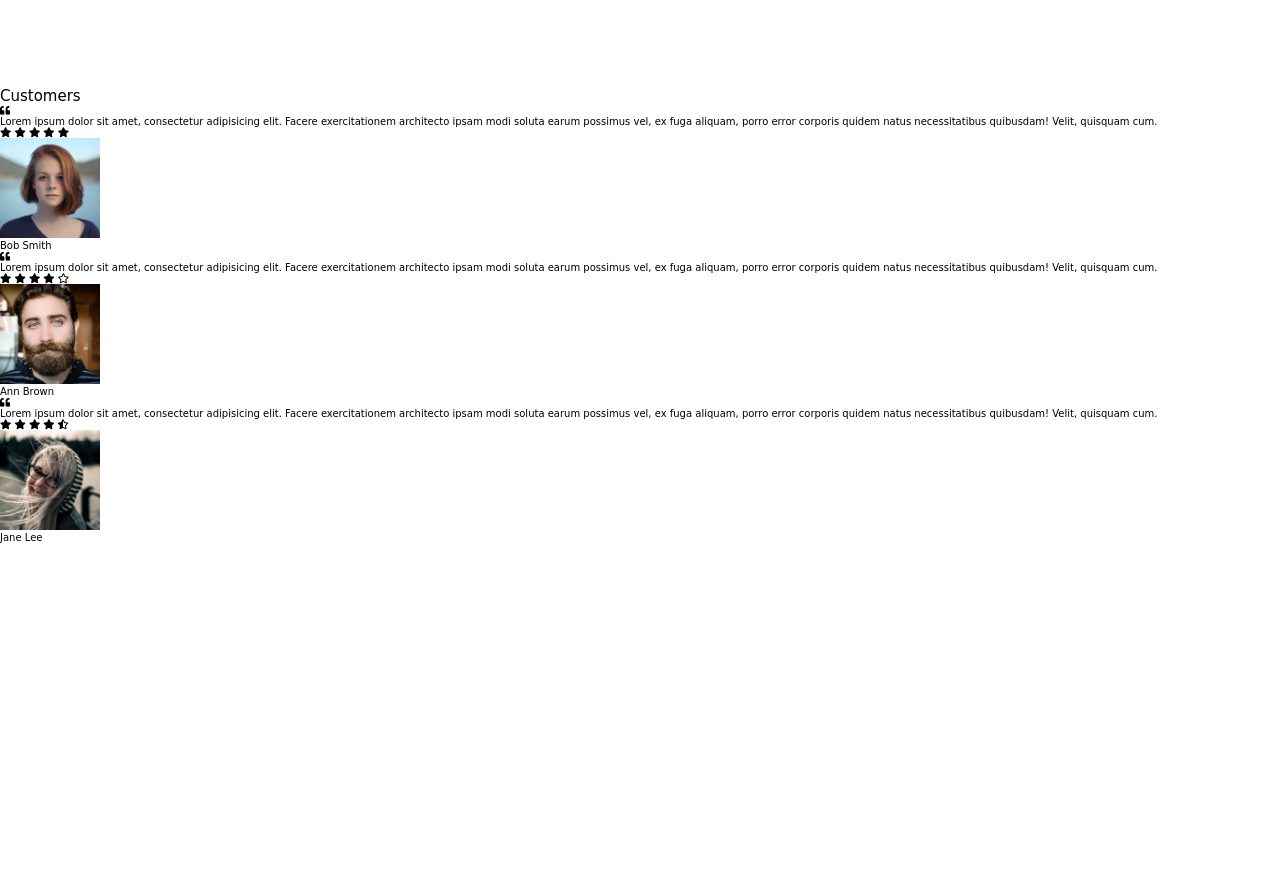
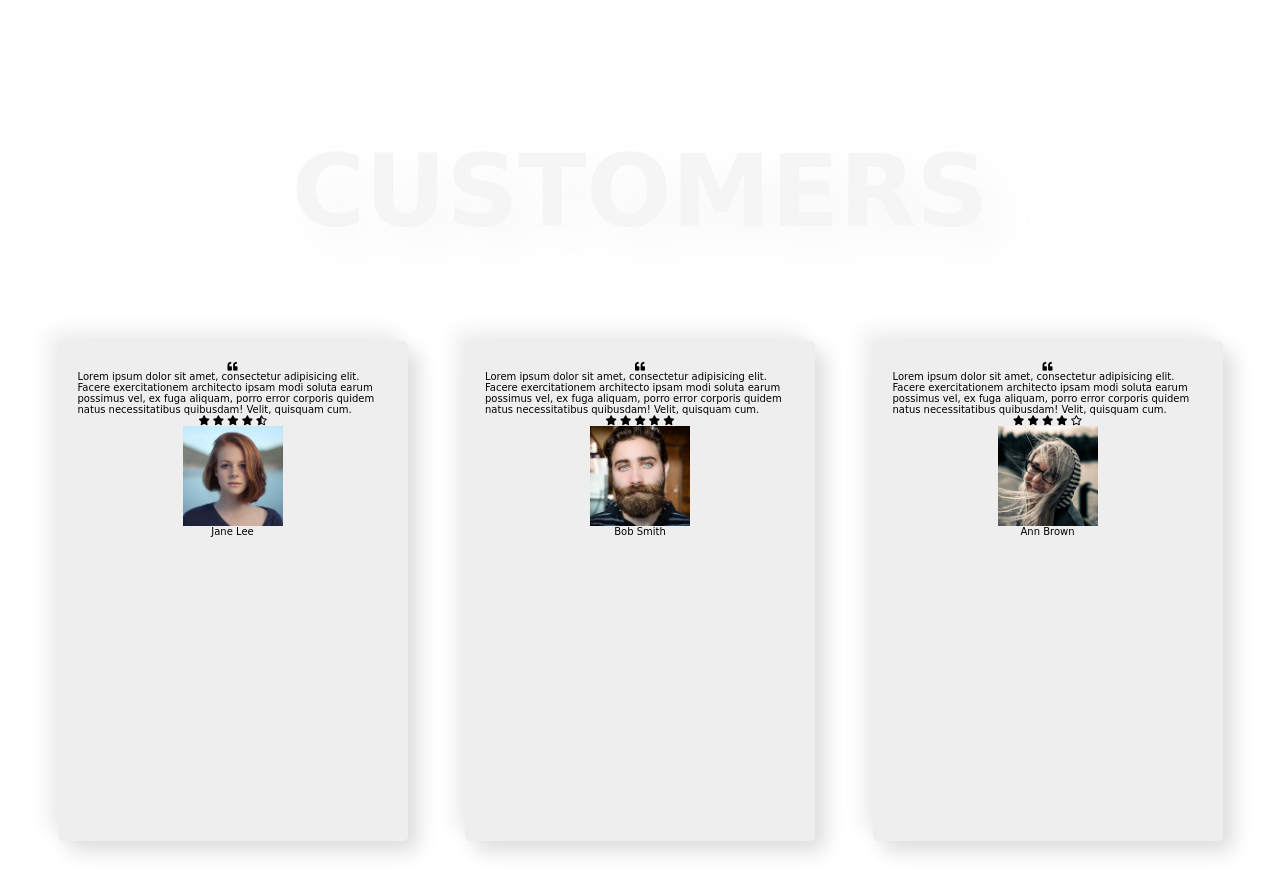
Before and after one commit to BlackCat13656/creative_Design, a plain HTML site: page index.html in a window 1280 px wide. Shown: the part 713-1600 px from the top of the page. Drawn offline with Linux system fonts and the light colour scheme; a web font is replaced by a local one.

Commit message:
Creation and customization of customers section

```diff
--- a/index.html
+++ b/index.html
@@ -45,10 +45,33 @@
               <i class="fas fa-star"></i>
               <i class="fas fa-star"></i>
               <i class="fas fa-star"></i>
+              <i class="fas fa-star-half-alt"></i>
+            </div>
+            <img
+              src="images/customer-img-1.jpg"
+              alt="Young woman picture"
+              class="customer-img"
+            />
+            <h4 class="customer-name">Jane Lee</h4>
+          </div>
+
+          <div class="customer">
+            <i class="fas fa-quote-left"></i>
+            <p class="customer-text">
+              Lorem ipsum dolor sit amet, consectetur adipisicing elit. Facere
+              exercitationem architecto ipsam modi soluta earum possimus vel, ex
+              fuga aliquam, porro error corporis quidem natus necessitatibus
+              quibusdam! Velit, quisquam cum.
+            </p>
+            <div class="customer-rating">
+              <i class="fas fa-star"></i>
+              <i class="fas fa-star"></i>
+              <i class="fas fa-star"></i>
+              <i class="fas fa-star"></i>
               <i class="fas fa-star"></i>
             </div>
             <img
-              src="images/customer-img-1.jpg"
+              src="images/customer-img-2.jpg"
               alt="Young woman picture"
               class="customer-img"
             />
@@ -71,34 +94,11 @@
               <i class="far fa-star"></i>
             </div>
             <img
-              src="images/customer-img-2.jpg"
+              src="images/customer-img-3.jpg"
               alt="Young woman picture"
               class="customer-img"
             />
             <h4 class="customer-name">Ann Brown</h4>
-          </div>
-
-          <div class="customer">
-            <i class="fas fa-quote-left"></i>
-            <p class="customer-text">
-              Lorem ipsum dolor sit amet, consectetur adipisicing elit. Facere
-              exercitationem architecto ipsam modi soluta earum possimus vel, ex
-              fuga aliquam, porro error corporis quidem natus necessitatibus
-              quibusdam! Velit, quisquam cum.
-            </p>
-            <div class="customer-rating">
-              <i class="fas fa-star"></i>
-              <i class="fas fa-star"></i>
-              <i class="fas fa-star"></i>
-              <i class="fas fa-star"></i>
-              <i class="fas fa-star-half-alt"></i>
-            </div>
-            <img
-              src="images/customer-img-3.jpg"
-              alt="Young woman picture"
-              class="customer-img"
-            />
-            <h4 class="customer-name">Jane Lee</h4>
           </div>
         </div>
       </section>
--- a/style.css
+++ b/style.css
@@ -121,6 +121,37 @@ body {
 .section-2 {
   width: 100%;
   height: 100vh;
+  display: flex;
+  flex-direction: column;
+  justify-content: space-around;
+}
+
+.section-heading {
+  font-size: 10rem;
+  font-weight: bold;
+  text-transform: uppercase;
+  color: #999;
+  text-align: center;
+  opacity: 0.1;
+  text-shadow: 2rem 2rem 4rem #aaa;
+}
+
+.customers-wrapper {
+  display: flex;
+  justify-content: space-evenly;
+  align-items: center;
+}
+
+.customer {
+  width: 35rem;
+  height: 50rem;
+  background-color: #eee;
+  display: flex;
+  flex-direction: column;
+  align-items: center;
+  border-radius: 0.5rem;
+  padding: 2rem;
+  box-shadow: 1rem 1rem 2rem #ddd, -1rem -1rem 2rem #eee;
 }
 
 .customer-img {
```
